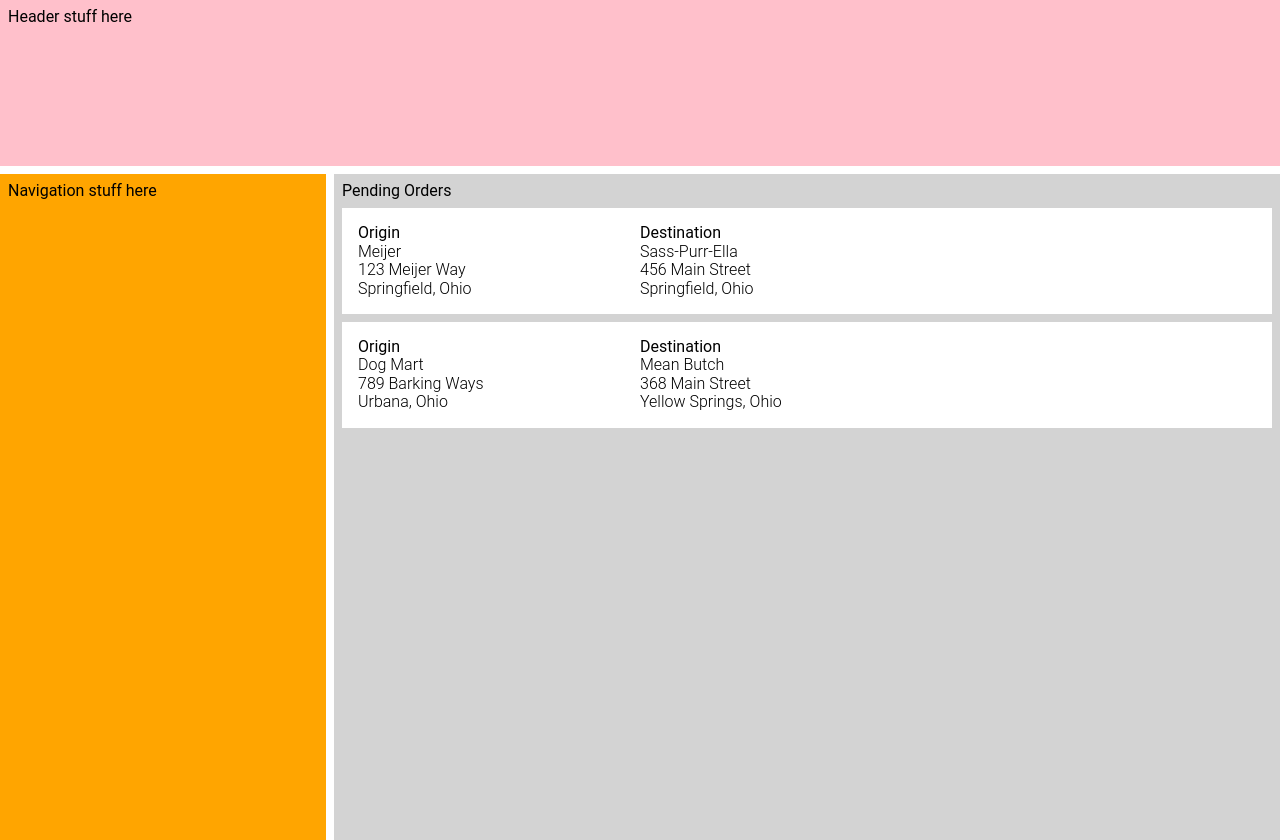
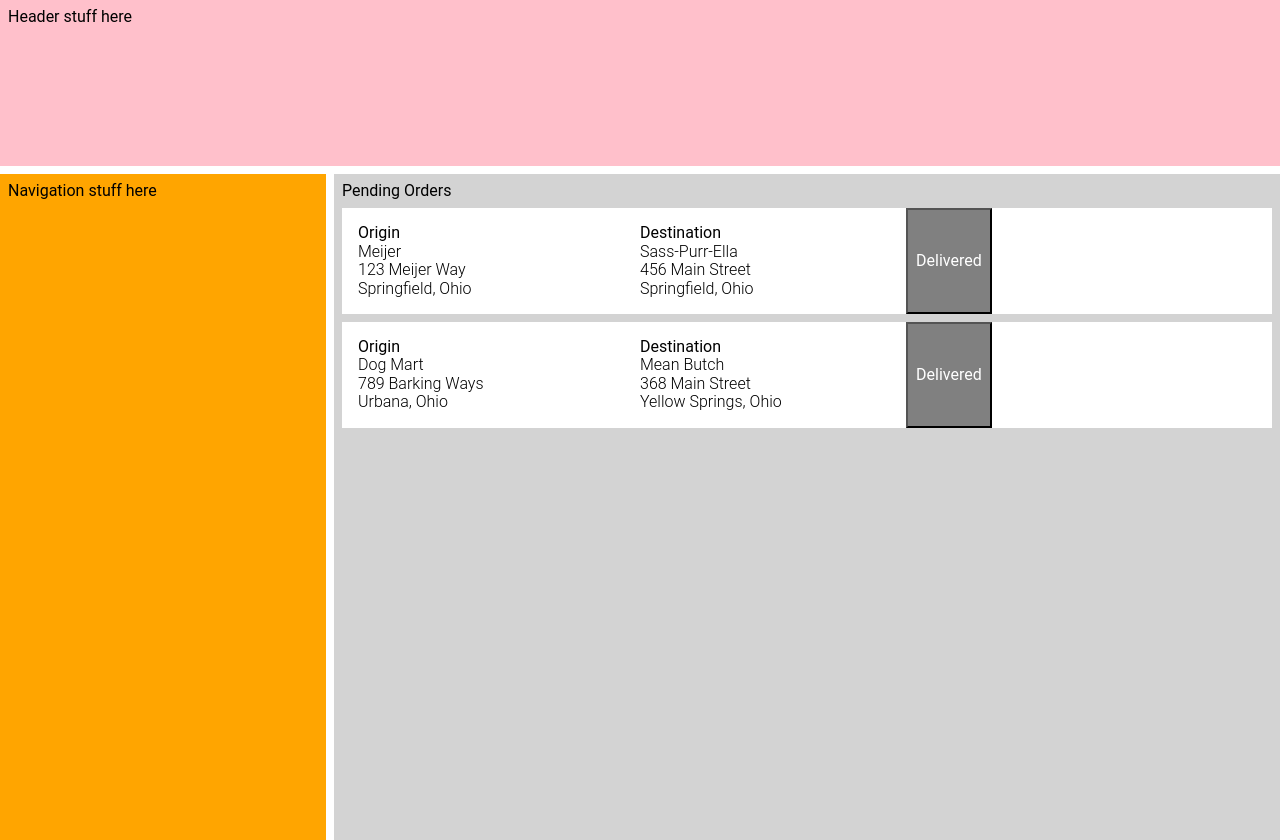
Before and after one commit to morrisjosephd/rovers, a React (Create React App) app: page / in a window 1280 px wide. Built offline with nearby package versions, Linux system fonts and the light colour scheme; what webfontloader would draw is missing.

Commit message:
push the completed button, fire a fake service call

```diff
--- /dev/null
+++ b/src/components/button/Button.js
@@ -0,0 +1,16 @@
+import React from 'react'
+import styled from 'styled-components'
+
+import colors from '../../styles/colors'
+
+export default ({ callback, id }) => {
+  return (
+    <DeliveredButton className='delivered-button' data-id={id} onClick={callback}>Delivered</DeliveredButton>
+  )
+}
+
+const DeliveredButton = styled.button`
+  padding: 8px;
+  background-color: gray;
+  color: ${colors.white}
+`
--- a/src/components/order/Order.js
+++ b/src/components/order/Order.js
@@ -2,6 +2,7 @@ import React from 'react'
 import styled from 'styled-components'
 
 import Location from '../location/Location'
+import Button from '../button/Button'
 import colors from '../../styles/colors'
 
 export default ({ order }) => {
@@ -13,6 +14,7 @@ export default ({ order }) => {
     <Wrapper>
       <Location location={order.origin} type={'Origin'} />
       <Location location={order.destination} type={'Destination'} />
+      <Button id={order.id} callback={executeCompletionTask}/>
     </Wrapper>
   )
 }
@@ -22,3 +24,9 @@ const Wrapper = styled.div`
   background-color: ${colors.white}
   margin-bottom: 8px;
 `
+
+const executeCompletionTask = (event) => {
+  const id  = event.target.dataset.id
+
+  alert(`Imagine I just called a service to mark this delivery completed with an order id : ${id}!`)
+}
```
Also changed, not shown: 2 other files (tests, documents, lock files or other folders).
